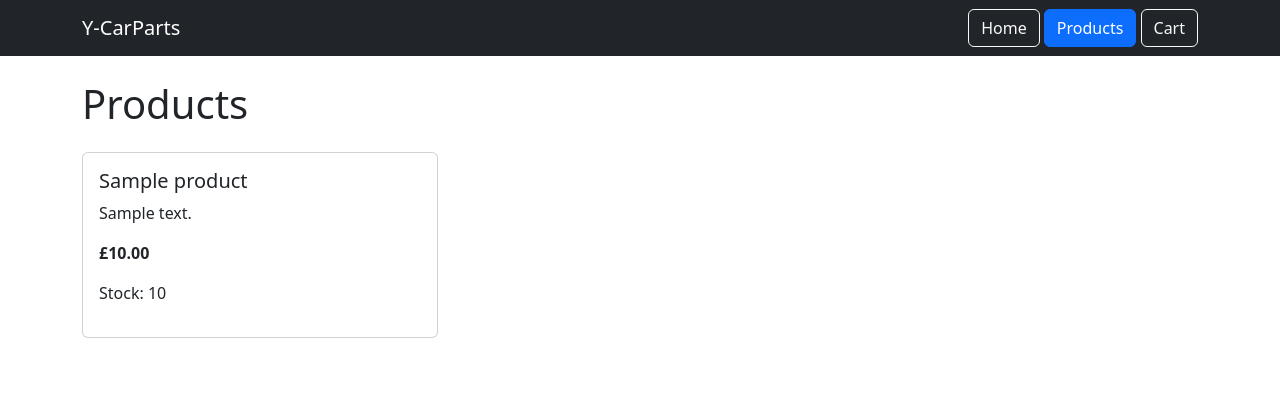
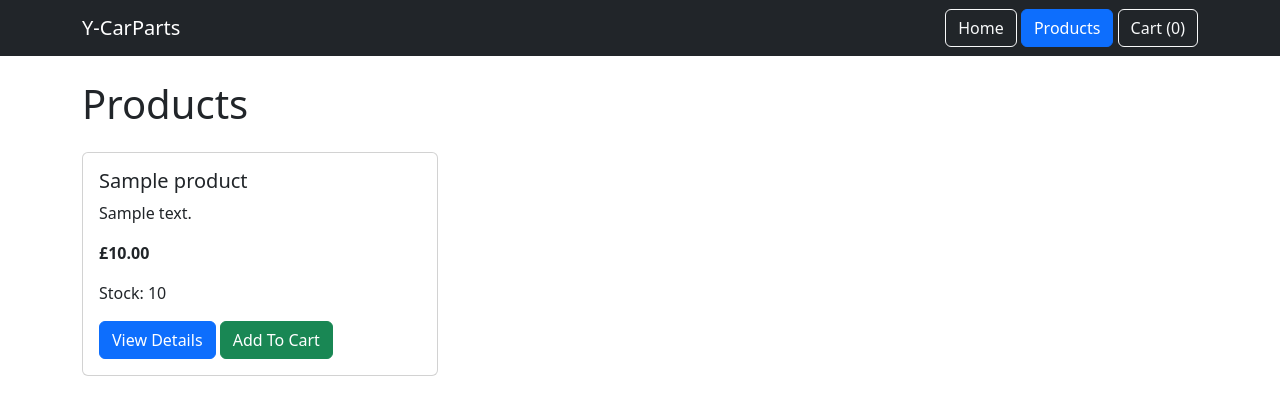
Before and after one commit to Y40Y50/Y-CarParts, a Django app: page /products/ in a window 1280 px wide. Shown: the top 415 px of the page. Run offline with Django 5.2, Linux system fonts and the light colour scheme; tables that the repository leaves empty hold one stand-in row (values such as "Sample post").

Commit message:
Add product actions and cart counter

```diff
--- a/cart/views.py
+++ b/cart/views.py
@@ -41,3 +41,12 @@ def cart_view(request):
             'total': total
         }
     )
+
+def cart_count(request):
+    cart = request.session.get('cart', {})
+
+    count = sum(cart.values())
+
+    return {
+        'cart_count': count
+    }
--- a/templates/base.html
+++ b/templates/base.html
@@ -30,7 +30,7 @@
                 </a>
                 <a href="{% url 'cart' %}"
                     class="btn {% if request.path == '/cart/' %}btn-primary{% else %}btn-outline-light{% endif %}">
-                    Cart
+                    Cart ({{ cart_count }})
                 </a>
             </div>
 
--- a/templates/products/product_list.html
+++ b/templates/products/product_list.html
@@ -25,6 +25,13 @@
                 <p>
                     Stock: {{ product.stock }}
                 </p>
+                <a href="{% url 'product_detail' product.id %}" class="btn btn-primary">
+                    View Details
+                </a>
+
+                <a href="{% url 'add_to_cart' product.id %}" class="btn btn-success">
+                    Add To Cart
+                </a>
             </div>
 
         </div>
--- a/y_carparts/settings.py
+++ b/y_carparts/settings.py
@@ -66,6 +66,7 @@ TEMPLATES = [
                 'django.template.context_processors.request',
                 'django.contrib.auth.context_processors.auth',
                 'django.contrib.messages.context_processors.messages',
+                'cart.views.cart_count',
             ],
         },
     },
```
